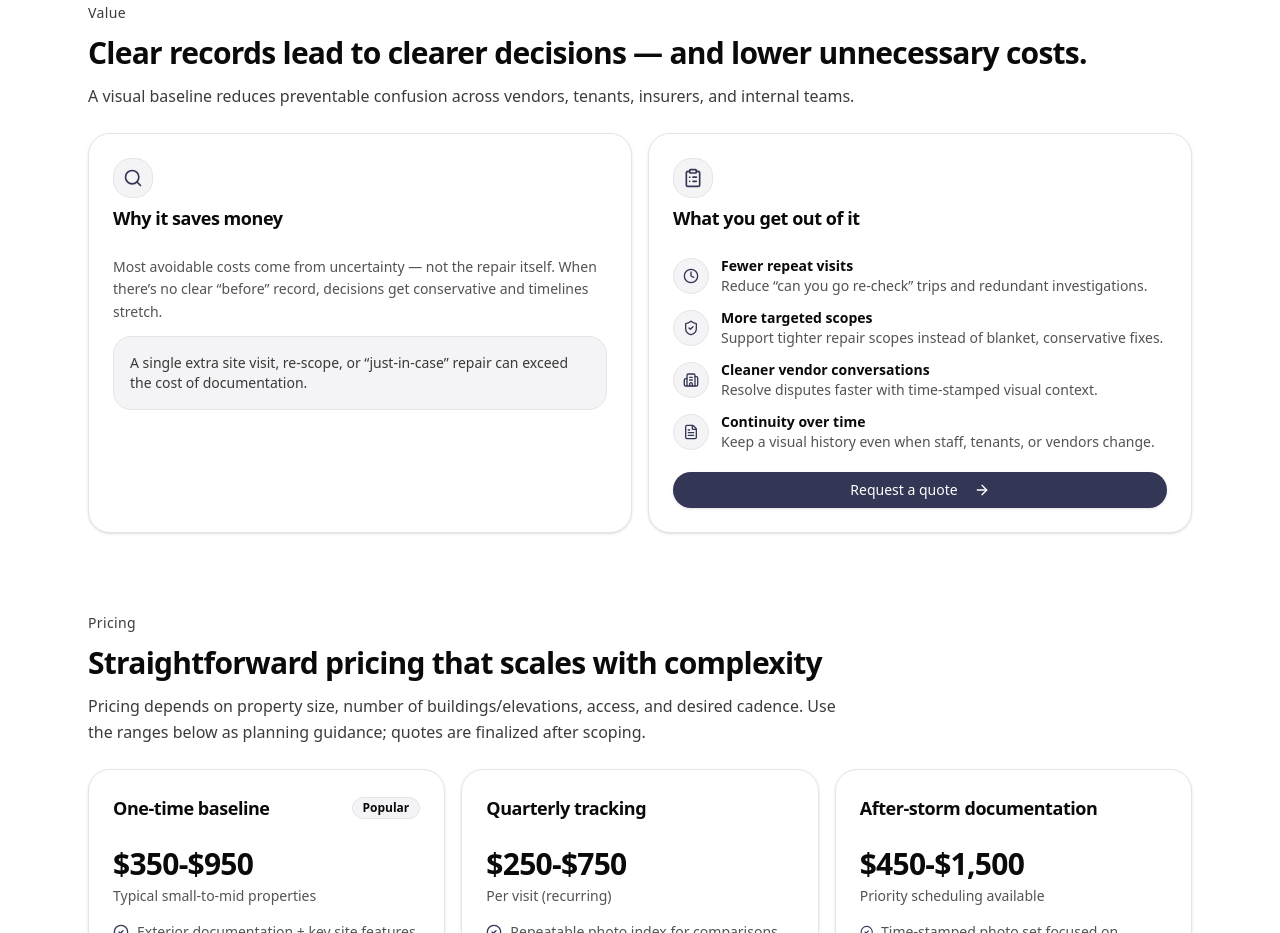
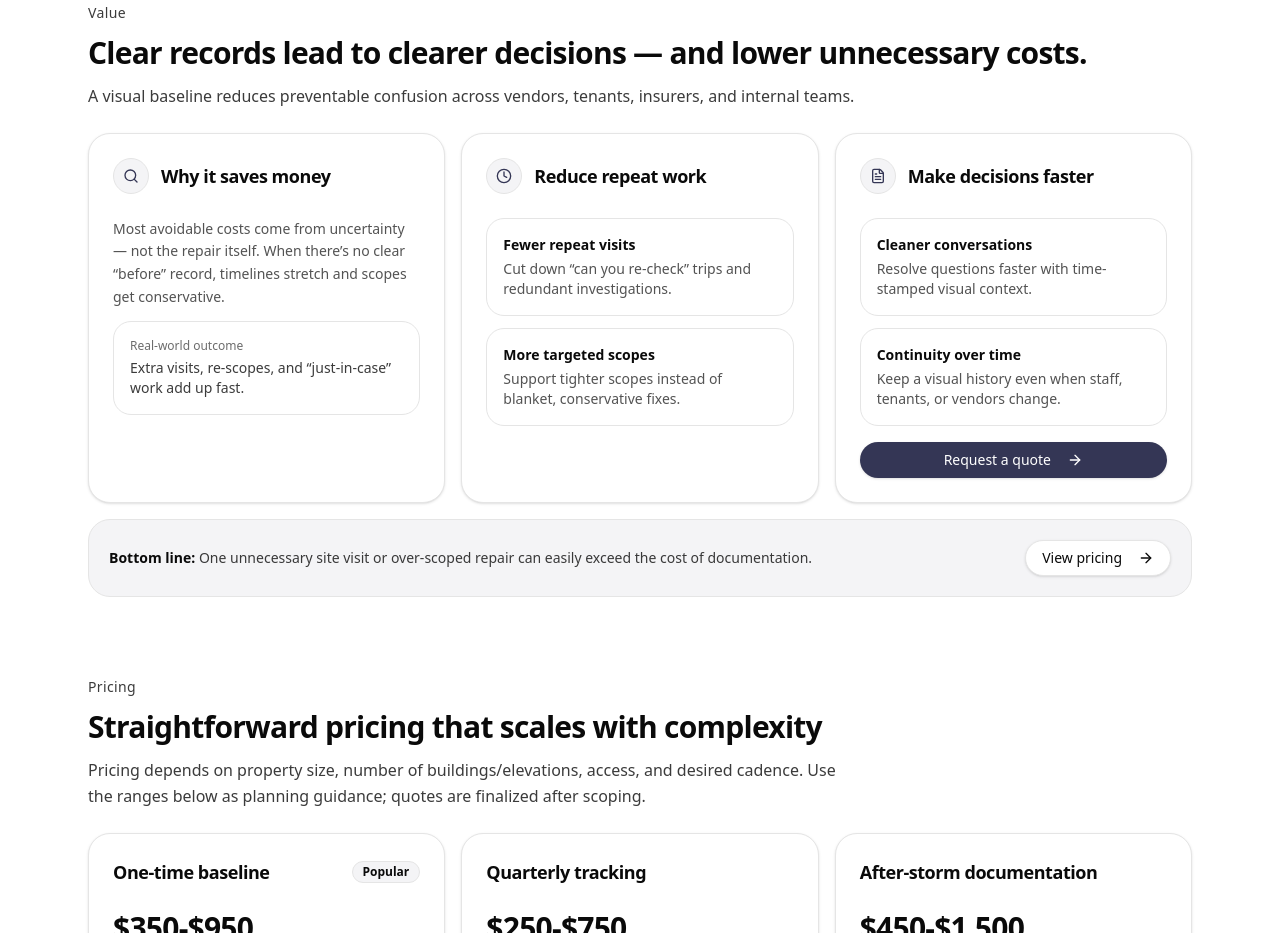
Before and after one commit to bennettb15/scout-site, a React (Vite) app: page / in a window 1280 px wide. Shown: the part 2840-3773 px from the top of the page. Built offline with nearby package versions, Linux system fonts and the light colour scheme.

Commit message:
value again

```diff
--- a/src/ScoutMarketingSite.jsx
+++ b/src/ScoutMarketingSite.jsx
@@ -868,79 +868,81 @@ async function handleContactSubmit(e) {
   title="Clear records lead to clearer decisions — and lower unnecessary costs."
   subtitle="A visual baseline reduces preventable confusion across vendors, tenants, insurers, and internal teams."
 >
-  <div className="grid gap-4 md:grid-cols-2">
-    {/* Left: short “why it matters” card */}
+    {/* 3-up on desktop, stacked on mobile */}
+  <div className="grid gap-4 md:grid-cols-3 md:items-stretch">
+    {/* Card 1 */}
     <Card className="rounded-3xl shadow-sm">
-      <CardHeader>
-        <div className="inline-flex h-10 w-10 items-center justify-center rounded-2xl border border-border bg-[var(--brand)]/5">
-          <Search className="h-5 w-5 text-[var(--brand)]" />
+      <CardHeader className="space-y-3">
+        <div className="flex items-center gap-3">
+          <div className="inline-flex h-9 w-9 items-center justify-center rounded-2xl border border-border bg-[var(--brand)]/5">
+            <Search className="h-4 w-4 text-[var(--brand)]" />
+          </div>
+          <CardTitle className="text-lg">Why it saves money</CardTitle>
         </div>
-        <CardTitle className="text-lg">Why it saves money</CardTitle>
       </CardHeader>
+
       <CardContent className="text-sm leading-relaxed text-foreground/70 space-y-3">
         <p>
           Most avoidable costs come from uncertainty — not the repair itself.
-          When there’s no clear “before” record, decisions get conservative and
-          timelines stretch.
+          When there’s no clear “before” record, timelines stretch and scopes get conservative.
         </p>
-        <div className="rounded-2xl border border-border bg-[var(--brand)]/5 p-4 text-sm text-foreground/80">
-          A single extra site visit, re-scope, or “just-in-case” repair can exceed
-          the cost of documentation.
+
+        <div className="rounded-2xl border border-border bg-background p-4">
+          <div className="text-xs font-medium text-foreground/60">Real-world outcome</div>
+          <div className="mt-1 text-sm text-foreground/80">
+            Extra visits, re-scopes, and “just-in-case” work add up fast.
+          </div>
         </div>
       </CardContent>
     </Card>
 
-    {/* Right: icon bullets (actionable outcomes) */}
+    {/* Card 2 */}
     <Card className="rounded-3xl shadow-sm">
-      <CardHeader>
-        <div className="inline-flex h-10 w-10 items-center justify-center rounded-2xl border border-border bg-[var(--brand)]/5">
-          <ClipboardList className="h-5 w-5 text-[var(--brand)]" />
+      <CardHeader className="space-y-3">
+        <div className="flex items-center gap-3">
+          <div className="inline-flex h-9 w-9 items-center justify-center rounded-2xl border border-border bg-[var(--brand)]/5">
+            <Clock className="h-4 w-4 text-[var(--brand)]" />
+          </div>
+          <CardTitle className="text-lg">Reduce repeat work</CardTitle>
         </div>
-        <CardTitle className="text-lg">What you get out of it</CardTitle>
       </CardHeader>
 
       <CardContent className="space-y-3 text-sm text-foreground/70">
-        <div className="flex items-start gap-3">
-          <div className="mt-0.5 inline-flex h-9 w-9 items-center justify-center rounded-2xl border border-border bg-[var(--brand)]/5">
-            <Clock className="h-4 w-4 text-[var(--brand)]" />
-          </div>
-          <div>
-            <div className="font-semibold text-foreground">Fewer repeat visits</div>
-            <div>Reduce “can you go re-check” trips and redundant investigations.</div>
-          </div>
+        <div className="rounded-2xl border border-border bg-background p-4">
+          <div className="font-semibold text-foreground">Fewer repeat visits</div>
+          <div className="mt-1">Cut down “can you re-check” trips and redundant investigations.</div>
         </div>
 
-        <div className="flex items-start gap-3">
-          <div className="mt-0.5 inline-flex h-9 w-9 items-center justify-center rounded-2xl border border-border bg-[var(--brand)]/5">
-            <ShieldCheck className="h-4 w-4 text-[var(--brand)]" />
+        <div className="rounded-2xl border border-border bg-background p-4">
+          <div className="font-semibold text-foreground">More targeted scopes</div>
+          <div className="mt-1">Support tighter scopes instead of blanket, conservative fixes.</div>
+        </div>
+      </CardContent>
+    </Card>
+
+    {/* Card 3 */}
+    <Card className="rounded-3xl shadow-sm">
+      <CardHeader className="space-y-3">
+        <div className="flex items-center gap-3">
+          <div className="inline-flex h-9 w-9 items-center justify-center rounded-2xl border border-border bg-[var(--brand)]/5">
+            <FileText className="h-4 w-4 text-[var(--brand)]" />
           </div>
-          <div>
-            <div className="font-semibold text-foreground">More targeted scopes</div>
-            <div>Support tighter repair scopes instead of blanket, conservative fixes.</div>
-          </div>
+          <CardTitle className="text-lg">Make decisions faster</CardTitle>
+        </div>
+      </CardHeader>
+
+      <CardContent className="space-y-3 text-sm text-foreground/70">
+        <div className="rounded-2xl border border-border bg-background p-4">
+          <div className="font-semibold text-foreground">Cleaner conversations</div>
+          <div className="mt-1">Resolve questions faster with time-stamped visual context.</div>
         </div>
 
-        <div className="flex items-start gap-3">
-          <div className="mt-0.5 inline-flex h-9 w-9 items-center justify-center rounded-2xl border border-border bg-[var(--brand)]/5">
-            <Building2 className="h-4 w-4 text-[var(--brand)]" />
-          </div>
-          <div>
-            <div className="font-semibold text-foreground">Cleaner vendor conversations</div>
-            <div>Resolve disputes faster with time-stamped visual context.</div>
-          </div>
+        <div className="rounded-2xl border border-border bg-background p-4">
+          <div className="font-semibold text-foreground">Continuity over time</div>
+          <div className="mt-1">Keep a visual history even when staff, tenants, or vendors change.</div>
         </div>
 
-        <div className="flex items-start gap-3">
-          <div className="mt-0.5 inline-flex h-9 w-9 items-center justify-center rounded-2xl border border-border bg-[var(--brand)]/5">
-            <FileText className="h-4 w-4 text-[var(--brand)]" />
-          </div>
-          <div>
-            <div className="font-semibold text-foreground">Continuity over time</div>
-            <div>Keep a visual history even when staff, tenants, or vendors change.</div>
-          </div>
-        </div>
-
-        <div className="pt-2">
+        <div className="pt-1">
           <Button
             className="w-full rounded-2xl bg-[var(--brand)] text-white hover:opacity-90"
             onClick={() => scrollToSection("#contact")}
@@ -952,6 +954,26 @@ async function handleContactSubmit(e) {
       </CardContent>
     </Card>
   </div>
+
+  {/* Bottom “savings” bar */}
+  <div className="mt-4 rounded-3xl border border-border bg-[var(--brand)]/5 p-5">
+    <div className="flex flex-col gap-3 md:flex-row md:items-center md:justify-between">
+      <div className="text-sm text-foreground/80">
+        <span className="font-semibold text-foreground">Bottom line:</span>{" "}
+        One unnecessary site visit or over-scoped repair can easily exceed the cost of documentation.
+      </div>
+
+      <Button
+        variant="outline"
+        className="rounded-2xl hover:border-[var(--brand)]"
+        onClick={() => scrollToSection("#pricing")}
+      >
+        View pricing
+        <ArrowRight className="ml-2 h-4 w-4" />
+      </Button>
+    </div>
+  </div>
+
 </Section>
 
 
```
